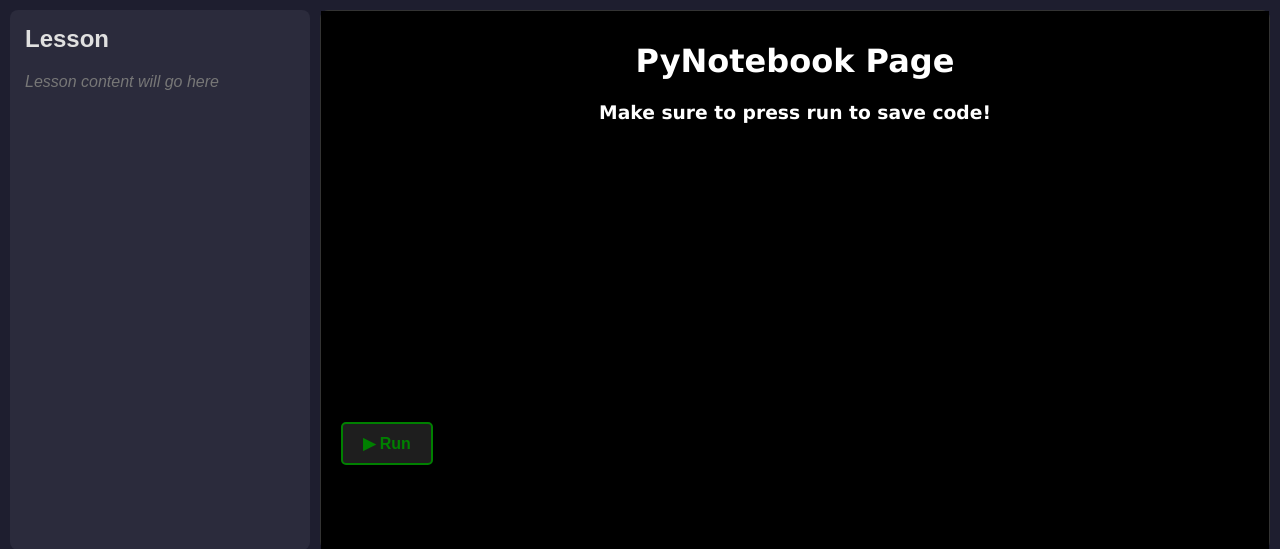
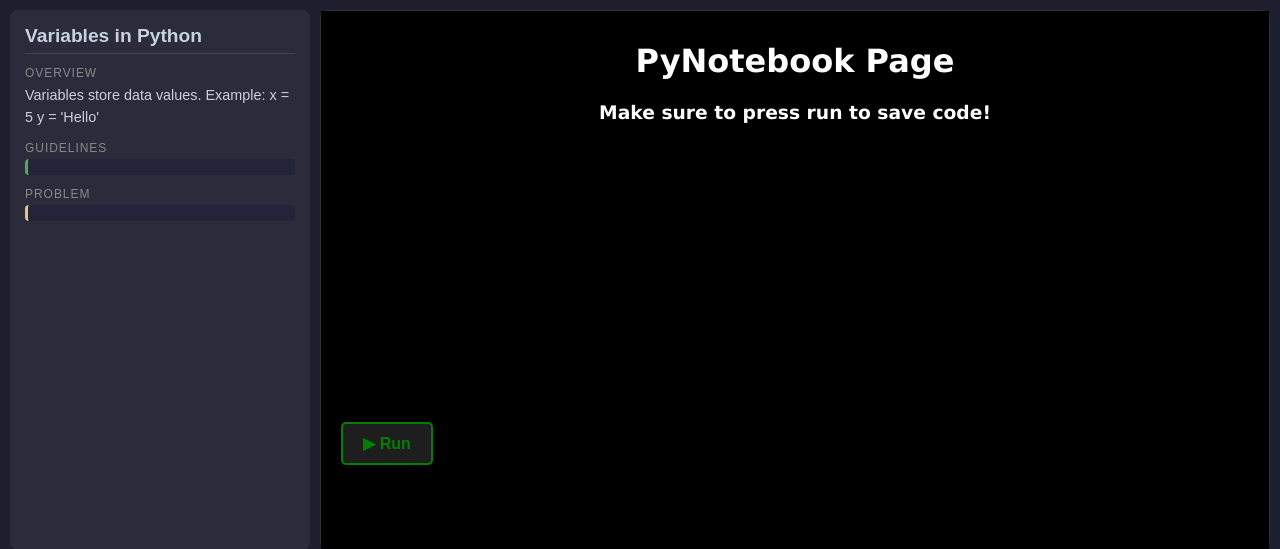
Before and after one commit to APresta19/py-notebook, a Flask app: page / in a window 1280 px wide. Shown: the top 549 px of the page. Run offline with Flask 3, Linux system fonts and the light colour scheme; some libraries are stand-ins or nearby versions.

Commit message:
Lesson integration (#25)
* lesson interface (rest of spring 1 tasks)

* lesson integration

```diff
--- a/Sprint_1/app.py
+++ b/Sprint_1/app.py
@@ -16,6 +16,9 @@ from flaskwebgui import FlaskUI
 from static.sockets.getSocketIO import socketio
 
 from controller import process_code
+from lesson_interface import lesson_storage
+
+_lesson_storage = lesson_storage()
 
 app = Flask(__name__)
 socketio.init_app(app, cors_allowed_origins="*")
@@ -43,7 +46,8 @@ def home():
             for q in response["questions"]:
                 questions_html += f"<p>{q['question']}</p>"
 
-    return render_template('Question_Test.html', result=result, questions_html=questions_html)
+    lesson = _lesson_storage.get_lesson_by_id(1)
+    return render_template('Question_Test.html', result=result, questions_html=questions_html, lesson=lesson)
 
 @app.route('/render-compiler')
 def render_compiler():
--- a/Sprint_1/lesson_interface.py
+++ b/Sprint_1/lesson_interface.py
@@ -24,6 +24,8 @@ class lesson:
     id: int
     title: str
     content: str
+    guidelines: str = ""
+    problem_description: str = ""
 
 
 # Class to store and retrieve lessons
--- a/Sprint_1/templates/Lessons.html
+++ b/Sprint_1/templates/Lessons.html
@@ -1,12 +1,60 @@
-<!-- Lesson Template
-<!DOCTYPE html>
-<html lang="en">
-<head>
-    <meta charset="UTF-8">
-    <title>Title</title>
-</head>
-<body>
+<!-- Lesson Panel — included inside .lesson-panel in Question_Test.html -->
 
-</body>
-</html>
--->
+<style>
+    .lesson-title {
+        margin-top: 0;
+        margin-bottom: 10px;
+        font-size: 1.2em;
+        color: #c9d1e0;
+        border-bottom: 1px solid #444;
+        padding-bottom: 6px;
+    }
+
+    .lesson-section-label {
+        font-size: 0.75em;
+        text-transform: uppercase;
+        letter-spacing: 0.08em;
+        color: #888;
+        margin: 12px 0 4px 0;
+    }
+
+    .lesson-content {
+        font-size: 0.9em;
+        color: #c9d1e0;
+        line-height: 1.55;
+        margin: 0;
+    }
+
+    .lesson-guidelines {
+        font-size: 0.85em;
+        color: #a0b0c8;
+        background-color: #23233a;
+        border-left: 3px solid #4CAF50;
+        padding: 8px 10px;
+        border-radius: 4px;
+        margin: 0;
+        line-height: 1.5;
+    }
+
+    .lesson-problem {
+        font-size: 0.88em;
+        color: #e0c97f;
+        background-color: #23233a;
+        border-left: 3px solid #e0c97f;
+        padding: 8px 10px;
+        border-radius: 4px;
+        margin: 0;
+        line-height: 1.5;
+    }
+</style>
+
+<h2 class="lesson-title">{{ lesson.title }}</h2>
+
+<p class="lesson-section-label">Overview</p>
+<p class="lesson-content">{{ lesson.content }}</p>
+
+<p class="lesson-section-label">Guidelines</p>
+<p class="lesson-guidelines">{{ lesson.guidelines }}</p>
+
+<p class="lesson-section-label">Problem</p>
+<p class="lesson-problem">{{ lesson.problem_description }}</p>
--- a/Sprint_1/templates/Question_Test.html
+++ b/Sprint_1/templates/Question_Test.html
@@ -86,8 +86,7 @@
 
     <!-- Lesson Panel (NOT YOURS) -->
     <div class="lesson-panel">
-        <h2>Lesson</h2>
-        <p class="placeholder">Lesson content will go here</p>
+        {% include 'Lessons.html' %}
     </div>
 
     <!-- IDE Panel (NOT YOURS) -->
```
